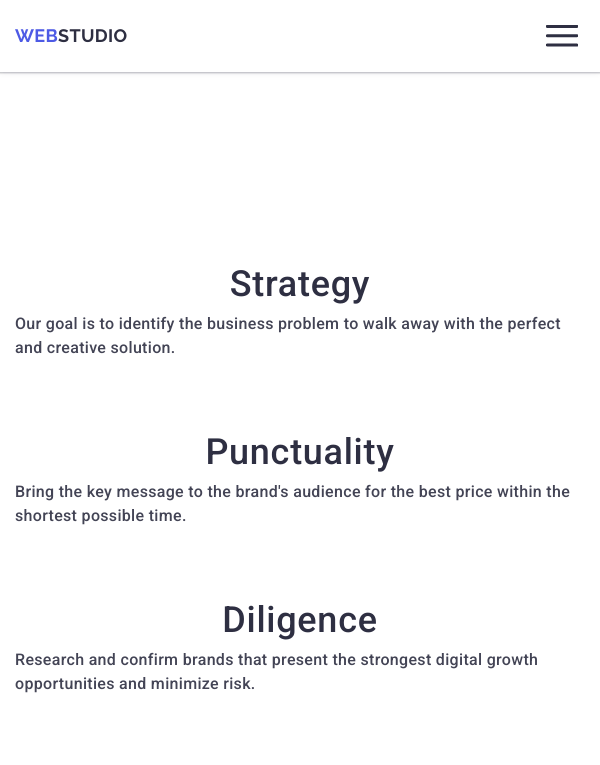
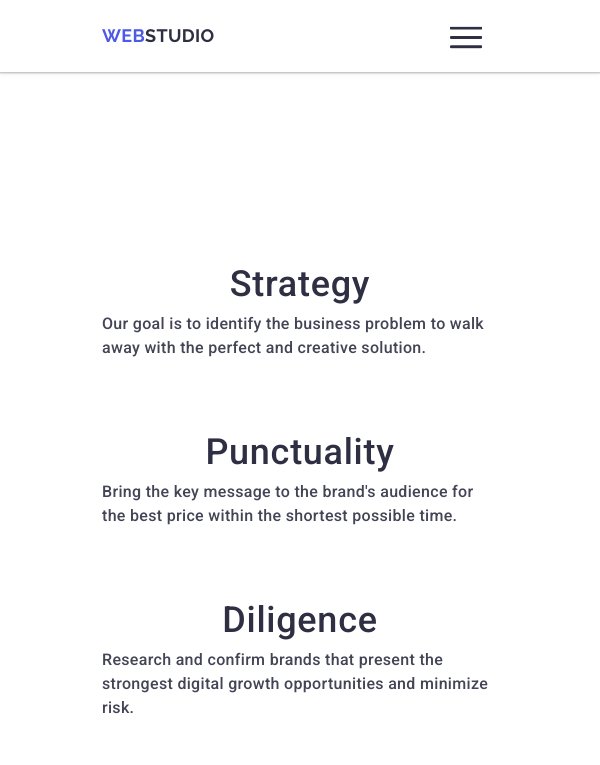
Before and after one commit to ishcenko/goit-markup-hw-07, a plain HTML site: page index.html in a window 600 px wide. Shown: the top 765 px of the page. Drawn offline with Linux system fonts and the light colour scheme.

Commit message:
корегував

```diff
--- a/css/mobile.css
+++ b/css/mobile.css
@@ -1,4 +1,4 @@
-.conteiner {
+.container {
     max-width: 428px;
     padding-right: 16px;
     padding-left: 16px;
@@ -11,6 +11,7 @@
             width: 428px;
         }
     .navigation {
+
         padding-top: 24px;
         padding-bottom: 24px;
         /* display: flex; */
@@ -19,8 +20,9 @@
     .open-menu {
         position: absolute;
         content: "";
-        top: 24px;
+        top: 0;
         right: 16px;
+        padding: 0;
     }
     .btn-menu {
         background-color: transparent;
@@ -49,6 +51,10 @@
 
 }
 
+.conteiner {
+    width: 428px;
+
+}
 @media screen and (min-width: 480px) and (max-width: 767px) {
 
     .navigation {
@@ -58,14 +64,17 @@
             /* justify-content: space-between; */
         }
     .open-menu {
-            position: absolute;
-            content: "";
-            top: 24px;
-            right: 16px;
+
+                    position: absolute;
+                    content: "";
+                    top: 24px;
+                    right: 16px;
+                    transform: translateY(-85%);
         }
     .btn-menu {
             background-color: transparent;
             border: none;
+            padding: 0;
             fill: var(--dark);
         }
                 .heading-icon {
@@ -87,4 +96,7 @@
         align-items: center;
         justify-content: center;
     }
+    .button-sub {
+
+    }
 }
--- a/css/style.css
+++ b/css/style.css
@@ -60,6 +60,7 @@ img {
 /* header */
 
 .navigation {
+    /* position: relative; */
     /* display: flex; */
     /* height: 72px; */
     /* align-items: center; */
@@ -75,6 +76,10 @@ img {
 }
 
 .nav-item-link {
+    position: relative;
+    content: "";
+    top: 0;
+    right: 0;
     display: flex;
     justify-content: space-between;
     align-items: center;
```
